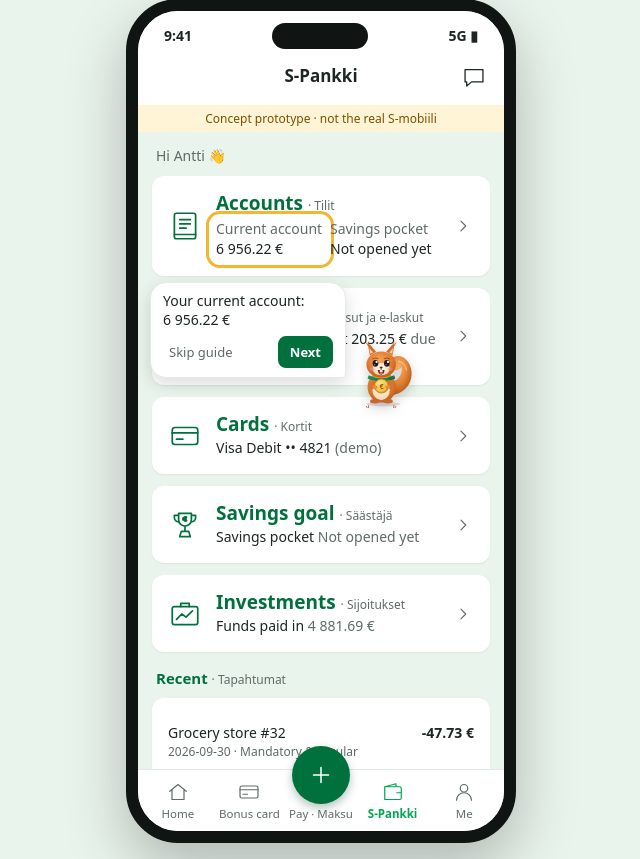
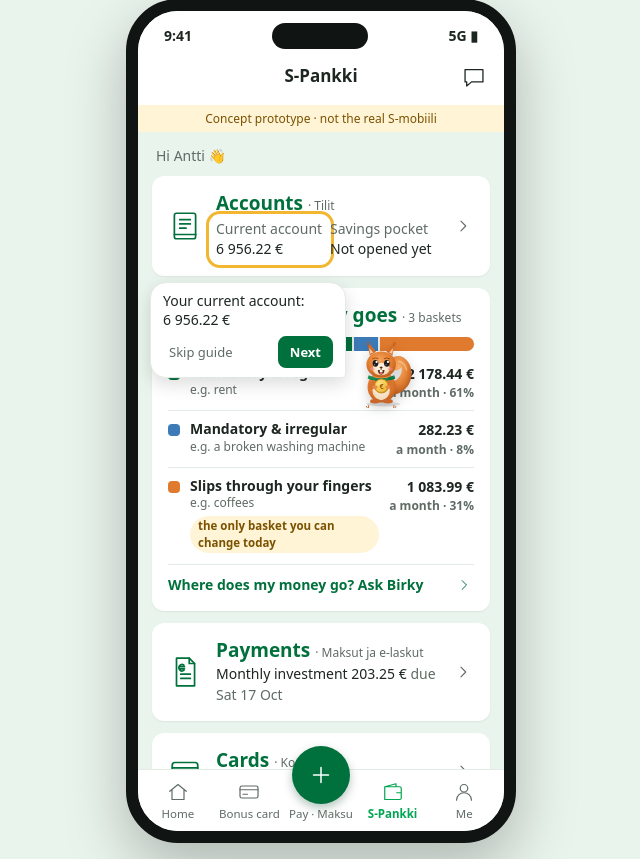
Before and after one commit to bristiana/spankki-wa, a FastAPI app: page /s-mobiili/ in a window 1280 px wide. Shown: the part 67-926 px from the top of the page, without its empty margins (319-959 px from the left). Run offline with FastAPI, Linux system fonts and the light colour scheme.

Commit message:
Three baskets up front: S-mobiili card, chat chip, landing, WhatsApp welcome (#80)
- S-mobiili home: a "Where your money goes · 3 baskets" card after Accounts, with a
  stacked bar, € a month and share per basket from Engine.baskets(), the challenge
  examples (rent, a broken washing machine, coffees) and "the only basket you can
  change today" on basket 3. Tapping it opens the chat asking "Where does my money
  go?"; Birky's guide points at it as step 2.
- Chat: a 4th chip "Where does my money go?" after the three mentor questions, and
  one prompt line answering it with get_baskets in the three-baskets frame.
- Landing: a short Three baskets section with the demo persona's real numbers.
- WhatsApp welcome after Connect: three short basket lines with the examples and
  € a month.
- Engine: each basket carries its example word.

```diff
--- a/app/agent.py
+++ b/app/agent.py
@@ -126,6 +126,8 @@ lecture. Plain adult words: no "treat yourself", no "good times".
 - "How could I save more?", "where can I save?": get_save_more_ideas; its ideas in order, one short bubble each with \
 only that idea's number_to_say, then its next_step as one offer. This one answer may have three numbers and about \
 80 words. Follow its note, no_lever_reason, moved_note or overdrawn_note when there is one.
+- "Where does my money go?": get_baskets (last_3_months); one short line per basket, in order, with its name, € a \
+month and share, then one line: basket 3 is the only one they can change today, with its number.
 - "How much can I save?": get_safe_to_save; the amount for now and the monthly one. If the monthly surplus is zero \
 or less, say so plainly and name where a cut could come from. To act: create_saving_link (PIN).
 - Savings goals: when they name a target, create_goal and give the one most realistic option. To save into a goal \
--- a/app/engine.py
+++ b/app/engine.py
@@ -22,17 +22,17 @@ ROOT = Path(__file__).resolve().parents[1]
 # The pedagogical frame from the challenge: every euro you spend lands in one of three baskets.
 BASKETS = {
     "regular": {
-        "label": "Mandatory & regular",
+        "label": "Mandatory & regular", "example": "rent",
         "hint": "Bills you know are coming: rent, utilities, groceries, getting to work.",
         "categories": ["Housing", "Utilities", "Groceries", "Transportation"],
     },
     "irregular": {
-        "label": "Mandatory & irregular",
+        "label": "Mandatory & irregular", "example": "a broken washing machine",
         "hint": "Needed, but you can't predict when: a doctor, a broken laptop, a trip home.",
         "categories": ["Health", "Home & Tech", "Travel"],
     },
     "everyday": {
-        "label": "Slips through your fingers",
+        "label": "Slips through your fingers", "example": "coffees",
         "hint": "Small choices that add up: dining out, entertainment, shopping.",
         "categories": ["Restaurants", "Entertainment", "Lifestyle"],
     },
@@ -392,7 +392,7 @@ class Engine:
             bs = spend[spend["category"].isin(b["categories"])]
             amt = -bs["tx_amount_eur"].sum()
             out["baskets"].append({
-                "basket": key, "label": b["label"], "explanation": b["hint"],
+                "basket": key, "label": b["label"], "example": b["example"], "explanation": b["hint"],
                 "total_eur": eur(amt), "per_month_eur": eur(amt / months),
                 "share_pct": round(amt / total * 100) if total else 0,
                 "by_category": {c: eur(-v) for c, v in bs.groupby("category")["tx_amount_eur"].sum().sort_values().items()},
--- a/app/main.py
+++ b/app/main.py
@@ -1005,20 +1005,28 @@ def smobiili_root(request: Request):
     return RedirectResponse("/s-mobiili/" + (f"?{request.url.query}" if request.url.query else ""), status_code=307)
 
 
+BASKETS_Q = "Where does my money go?"  # the S-mobiili baskets card and the 4th chat chip ask the same question
+
+
 @app.get("/s-mobiili/", response_class=HTMLResponse)
 def smobiili_home(request: Request):
     persona = sm_persona(request)
     e = engine_for(persona)
     a = accounts(e)
+    b = e.baskets("last_3_months")
     steps = [("acct-current", f"Your current account: {short_money(a['current'])}", "talk"),
+             ("baskets", "Everything you spend falls in 3 baskets. Tap it and I'll show you where it goes", "talk"),
              ("acct-pocket", "Your Savings pocket" if a["pocket_open"] else "Your Savings pocket, once you open one",
               "talk"),
              ("acct-funds", "Your funds. Only you choose where money goes", "talk"),
              ("recent", "Your latest payments, straight from your account", "talk"),
              ("ask", "Questions? I'm in WhatsApp and right here", "wave")]
     bill = next(iter(e.upcoming_bills(30)), None)
+    q = {"q": BASKETS_Q, **({"embed": "1"} if request.query_params.get("web") else {}),
+         **({"as": persona} if request.query_params.get("persona") else {})}
     return templates.TemplateResponse(request, "smobiili.html", sm_ctx(
-        request, persona, screen="home", a=a, recent=e.recent(8), steps=guide_steps(steps),
+        request, persona, screen="home", a=a, recent=e.recent(8), steps=guide_steps(steps), baskets=b,
+        baskets_url="/chat?" + urlencode(q),
         bill={**bill, "due": nice_date(bill["due_date"])} if bill else None))
 
 
@@ -1333,7 +1341,8 @@ def landing(request: Request):
          "util_month": util.get("per_month_eur", 0), "util_count": round(util.get("bills_per_month", 0)),
          "odd": util.get("unusual_bill"), "cut": cut["saving_per_month_eur"], "cut_growth": growth["value_today_eur"],
          "fi_same_age": not off.get("group", "").endswith(" all")}  # Statistics Finland has age groups only up to 34
-    return templates.TemplateResponse(request, "landing.html", _ctx(L=L, who=PERSONAS[DEFAULT_PERSONA]))
+    return templates.TemplateResponse(request, "landing.html", _ctx(L=L, who=PERSONAS[DEFAULT_PERSONA],
+                                                                     baskets=engine.baskets("last_3_months")))
 
 
 def _chart(o: dict) -> dict:
--- a/app/onboarding.py
+++ b/app/onboarding.py
@@ -188,10 +188,8 @@ def start(engine: Engine, user: str) -> Turn:
     engine.state.setdefault("onboarding", {})[user] = {"step": "goal", "paused": False, "skipped": [], "answers": {}}
     engine._save()
     b = engine.baskets("last_3_months")
-    per = {x["basket"]: x["per_month_eur"] for x in b["baskets"]}
-    labels = {x["basket"]: x["label"] for x in b["baskets"]}
-    lines = "\n".join(f"• {labels[k]}: {_money(v)} a month" for k, v in per.items())
-    lead = [f"Connected ✅ Here's where your money went over the last 3 months:\n{lines}",
+    lines = "\n".join(f"• {x['label']} (e.g. {x['example']}): {_money(x['per_month_eur'])} a month" for x in b["baskets"])
+    lead = [f"Connected ✅ Everything you spend falls in 3 baskets. Over the last 3 months, a month:\n{lines}",
             "A few short questions so I can help with *your* plan. Skip any of them."]
     t = _ask("goal")
     t.lead = lead
--- a/app/templates/chat.html
+++ b/app/templates/chat.html
@@ -72,6 +72,7 @@
   <button>What kind of spender am I?</button>
   <button>What can I safely spend this week?</button>
   <button>How could I save more?</button>
+  <button>Where does my money go?</button>
 </div>
 <div class="chips" id="chips">
   <button data-q="__start__">🐿️ Get started</button>
--- a/app/templates/smobiili.html
+++ b/app/templates/smobiili.html
@@ -64,6 +64,20 @@
   .cols{display:grid;grid-template-columns:1fr 1fr;gap:6px;margin-top:4px}
   .cols>div{font-size:14px;border-radius:8px;padding:2px 4px;margin:-2px -4px}.cols b{display:block;font-weight:500;color:var(--muted)}
   h2{font-size:15px;margin:16px 4px 8px;color:var(--brand)}
+  /* The three baskets: S-Pankki's way of seeing where money goes */
+  .bk{display:block;color:inherit;text-decoration:none;--k1:#00703c;--k2:#3d7ab8;--k3:#e07a2e}
+  @media (prefers-color-scheme:dark){.bk{--k1:#3cc47a;--k2:#6fa8e0;--k3:#f0964f}}
+  .bk-bar{display:flex;gap:2px;height:14px;border-radius:99px;overflow:hidden;margin:10px 0 4px;background:var(--line)}
+  .bk-bar i{display:block;min-width:4px}
+  .k1{background:var(--k1)}.k2{background:var(--k2)}.k3{background:var(--k3)}
+  .bk-row{display:grid;grid-template-columns:12px 1fr auto;gap:10px;align-items:start;padding:9px 0;border-top:1px solid var(--line);font-size:14px}
+  .bk-bar+.bk-row{border-top:0}
+  .bk-row>i{width:12px;height:12px;border-radius:4px;margin-top:4px}
+  .bk-row b{display:block;font-weight:600;line-height:1.25}.bk-row small{display:block;color:var(--muted);font-size:12px}
+  .bk-row .n{text-align:right;white-space:nowrap;font-weight:650;font-variant-numeric:tabular-nums}
+  .bk-hint{display:inline-block;margin-top:4px;padding:2px 8px;border-radius:99px;background:var(--warn-bg);color:var(--warn);font-size:11.5px;font-weight:600}
+  .bk-ask{display:flex;align-items:center;justify-content:space-between;gap:8px;margin-top:2px;padding-top:10px;border-top:1px solid var(--line);
+          color:var(--brand);font-weight:600;font-size:14px}.bk-ask .i{width:20px;height:20px}
   .tx .row{display:flex;justify-content:space-between;gap:12px;padding:9px 0;border-top:1px solid var(--line);font-size:14px}
   .tx .row:first-child{border-top:0}.tx small{display:block;color:var(--muted);font-size:12px}
   .tx b{white-space:nowrap;font-weight:600}.tx .pos{color:var(--brand)}
@@ -144,6 +158,15 @@
       <span class="t">Accounts <small>· Tilit</small></span>
       <div class="cols"><div id="acct-current"><b>Current account</b>{{ a.current|money }}</div>
         <div><b>Savings pocket</b>{{ a.pocket|money if a.pocket_open else "Not opened yet" }}</div></div></div>{{ icon("chevron", "i chev") }}</section>
+    <a class="card bk" id="baskets" href="{{ baskets_url }}">
+      <span class="t">Where your money goes <small>· 3 baskets</small></span>
+      <span class="bk-bar" aria-hidden="true">{% for k in baskets.baskets %}<i class="k{{ loop.index }}" style="flex:{{ k.share_pct }}"></i>{% endfor %}</span>
+      {% for k in baskets.baskets %}<span class="bk-row" id="basket-{{ k.basket }}"><i class="k{{ loop.index }}"></i>
+        <span><b>{{ k.label }}</b><small>e.g. {{ k.example }}</small>{% if k.basket == "everyday" %}<span class="bk-hint">the only basket you can change today</span>{% endif %}</span>
+        <span class="n">{{ k.per_month_eur|money }}<small>a month · {{ k.share_pct }}%</small></span></span>
+      {% endfor %}
+      <span class="bk-ask">Where does my money go? Ask Birky{{ icon("chevron") }}</span>
+    </a>
     <section class="card tile">{{ icon("bill") }}<div>
       <span class="t">Payments <small>· Maksut ja e-laskut</small></span>
       <span class="sub">{% if bill %}{{ bill.name }} {{ bill.amount_eur|money }} <span>due {{ bill.due }}</span>{% else %}Make a payment or view e-invoices{% endif %}</span></div>{{ icon("chevron", "i chev") }}</section>
```
Also changed, not shown: app/templates/landing.html (+11 -0 lines), tests/test_baskets_front.py (added, +103 -0 lines), tests/test_explore.py (+1 -1 lines), tests/test_hero.py (+1 -1 lines), tests/test_smobiili_mock.py (+1 -1 lines).
